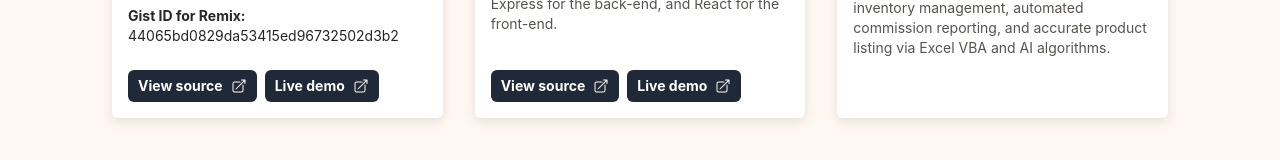
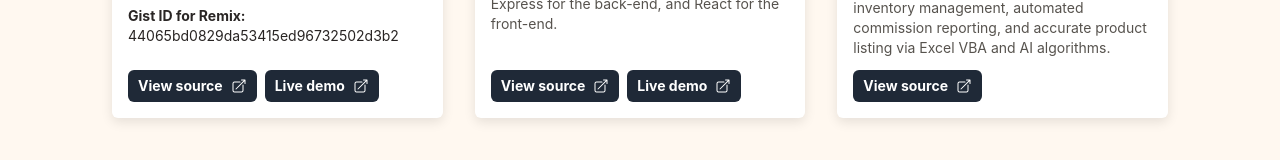
Before and after one commit to miki-saarna/portfolio-v2, a React (Create React App) app in the folder frontend/: page / in a window 1280 px wide. Shown: the part 1840-2000 px from the top of the page. Built offline with nearby package versions, Linux system fonts and the light colour scheme; no server answers.

Commit message:
Added project source code

```diff
--- a/frontend/src/home/projects/index.tsx
+++ b/frontend/src/home/projects/index.tsx
@@ -139,9 +139,9 @@ export default function Projects(): JSX.Element {
             {sellingPartnerAPISkills.map((skillMapping, idx) => <Tag key={idx} color={getColorFromSkillType(skillMapping.type)}>{skillMapping.skill}</Tag>)}
           </div>
           <div className="my-2 text-sm text-text-light dark:text-gray-300">Engineered a comprehensive backend repository for automating Amazon Seller operations using Python and various APIs (Amazon Selling Partner, Gmail, Google Drive), featuring systems for dynamic inventory management, automated commission reporting, and accurate product listing via Excel VBA and AI algorithms.</div>
-          <div className="hidden mt-auto flex gap-2">
+          <div className="mt-auto flex gap-2">
             <Button
-              link=""
+              link="https://github.com/miki-saarna/amazon-seller-api"
               target="_blank"
               rel="noopener noreferrer"
               color="bg-gray-800 dark:bg-gray-700"
```
